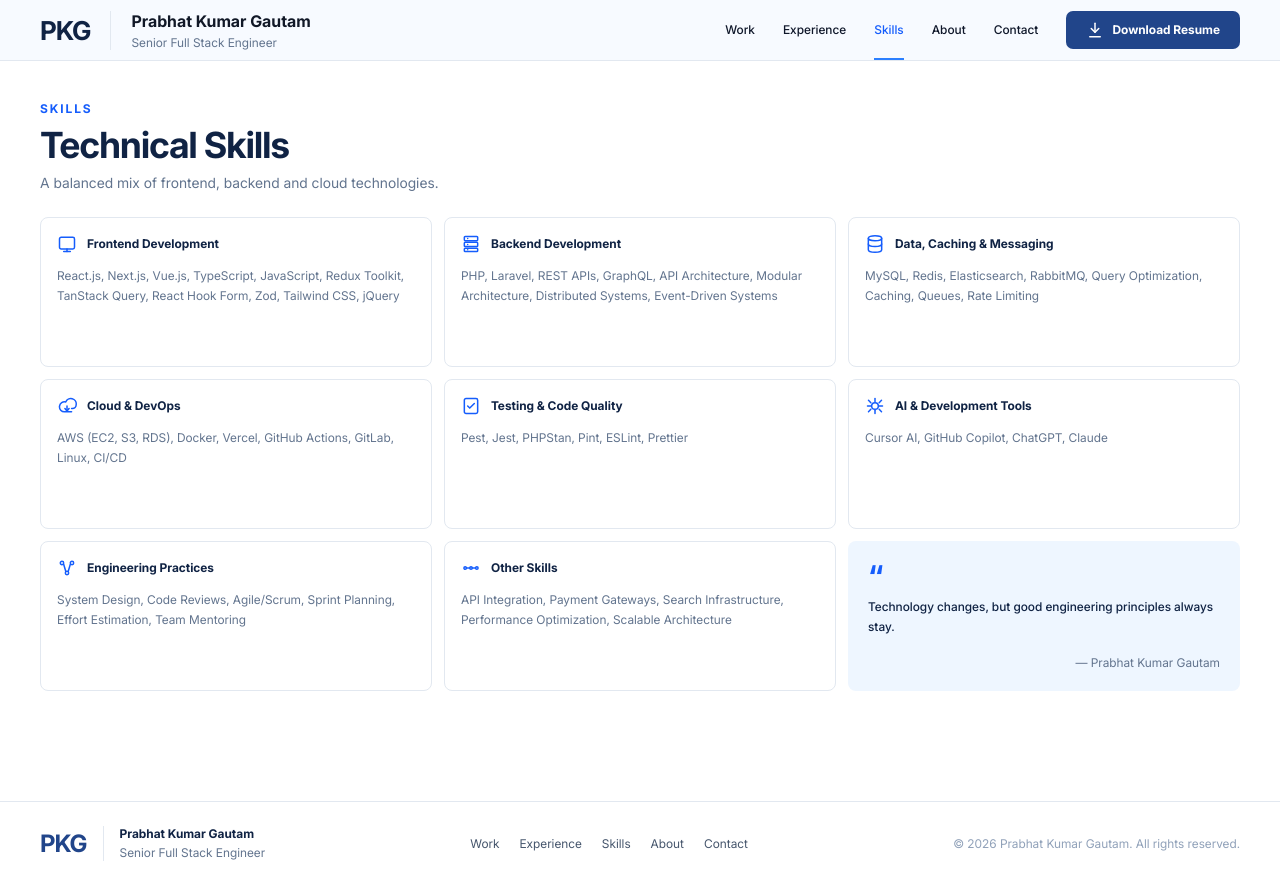
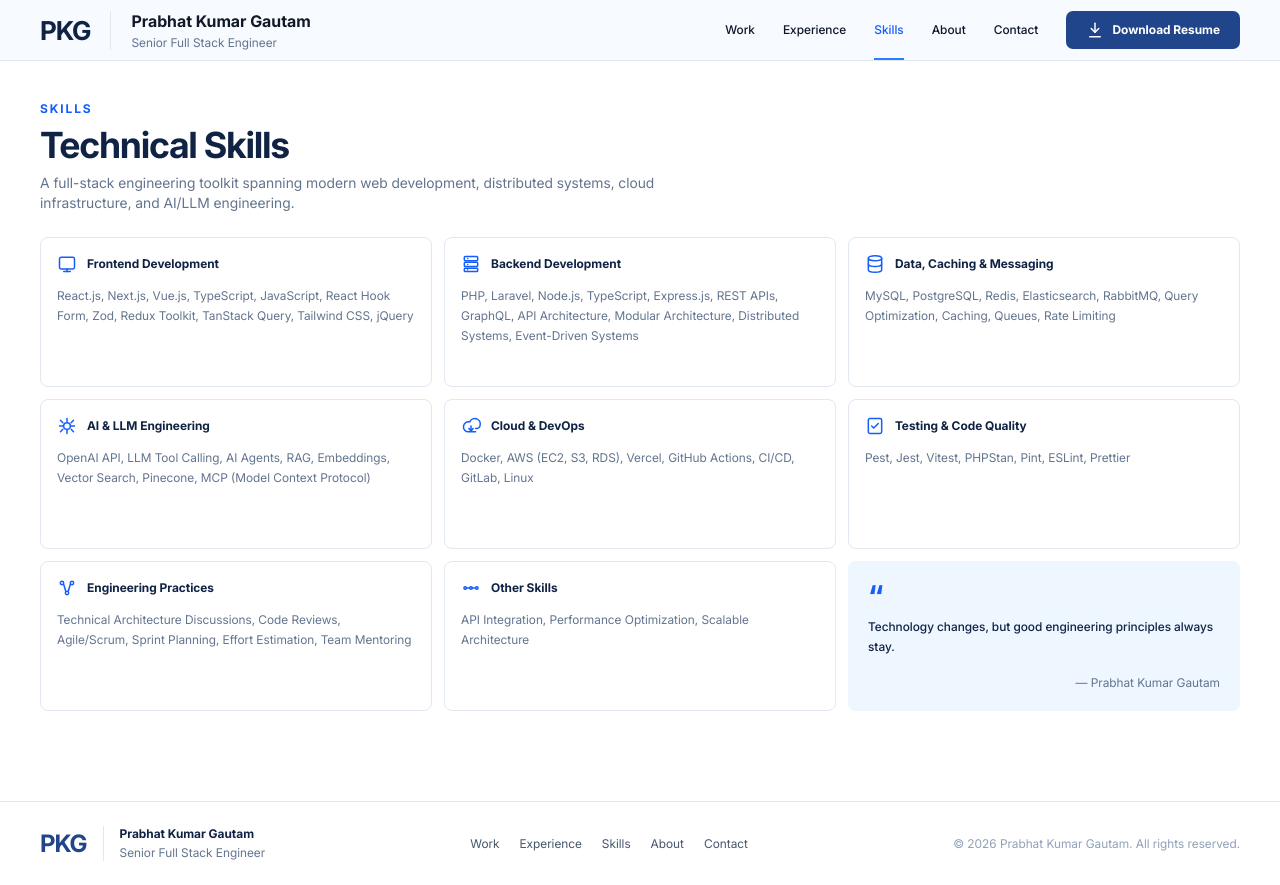
Before and after one commit to prabhat7d/portfolio, a React app: page /skills in a window 1280 px wide. Built offline with nearby package versions, Linux system fonts and the light colour scheme; the HTML template or start-up script is replaced by a standard one.

Commit message:
updated skills, resume

```diff
--- a/src/pages/Skills.tsx
+++ b/src/pages/Skills.tsx
@@ -19,7 +19,7 @@ const skillGroups = [
       </svg>
     ),
     skills:
-      "React.js, Next.js, Vue.js, TypeScript, JavaScript, Redux Toolkit, TanStack Query, React Hook Form, Zod, Tailwind CSS, jQuery",
+      "React.js, Next.js, Vue.js, TypeScript, JavaScript, React Hook Form, Zod, Redux Toolkit, TanStack Query, Tailwind CSS, jQuery",
   },
   {
     title: "Backend Development",
@@ -44,7 +44,7 @@ const skillGroups = [
       </svg>
     ),
     skills:
-      "PHP, Laravel, REST APIs, GraphQL, API Architecture, Modular Architecture, Distributed Systems, Event-Driven Systems",
+      "PHP, Laravel, Node.js, TypeScript, Express.js, REST APIs, GraphQL, API Architecture, Modular Architecture, Distributed Systems, Event-Driven Systems",
   },
   {
     title: "Data, Caching & Messaging",
@@ -66,52 +66,10 @@ const skillGroups = [
       </svg>
     ),
     skills:
-      "MySQL, Redis, Elasticsearch, RabbitMQ, Query Optimization, Caching, Queues, Rate Limiting",
+      "MySQL, PostgreSQL, Redis, Elasticsearch, RabbitMQ, Query Optimization, Caching, Queues, Rate Limiting",
   },
   {
-    title: "Cloud & DevOps",
-    icon: (
-      <svg
-        width="20"
-        height="20"
-        viewBox="0 0 24 24"
-        fill="none"
-        stroke="currentColor"
-        strokeWidth="1.8"
-        strokeLinecap="round"
-        strokeLinejoin="round"
-        aria-hidden="true"
-      >
-        <path d="M17.5 19H9a6 6 0 1 1 1.5-11.8A6.5 6.5 0 0 1 23 10.5 4.5 4.5 0 0 1 18.5 15H17.5" />
-        <path d="M12 12v6" />
-        <path d="m9.5 15 2.5 3 2.5-3" />
-      </svg>
-    ),
-    skills:
-      "AWS (EC2, S3, RDS), Docker, Vercel, GitHub Actions, GitLab, Linux, CI/CD",
-  },
-  {
-    title: "Testing & Code Quality",
-    icon: (
-      <svg
-        width="20"
-        height="20"
-        viewBox="0 0 24 24"
-        fill="none"
-        stroke="currentColor"
-        strokeWidth="1.8"
-        strokeLinecap="round"
-        strokeLinejoin="round"
-        aria-hidden="true"
-      >
-        <rect x="4" y="3" width="16" height="18" rx="2" />
-        <path d="m8 12 2.5 2.5L16 9" />
-      </svg>
-    ),
-    skills: "Pest, Jest, PHPStan, Pint, ESLint, Prettier",
-  },
-  {
-    title: "AI & Development Tools",
+    title: "AI & LLM Engineering",
     icon: (
       <svg
         width="20"
@@ -135,7 +93,50 @@ const skillGroups = [
         <circle cx="12" cy="12" r="4" />
       </svg>
     ),
-    skills: "Cursor AI, GitHub Copilot, ChatGPT, Claude",
+    skills:
+      "OpenAI API, LLM Tool Calling, AI Agents, RAG, Embeddings, Vector Search, Pinecone, MCP (Model Context Protocol)",
+  },
+  {
+    title: "Cloud & DevOps",
+    icon: (
+      <svg
+        width="20"
+        height="20"
+        viewBox="0 0 24 24"
+        fill="none"
+        stroke="currentColor"
+        strokeWidth="1.8"
+        strokeLinecap="round"
+        strokeLinejoin="round"
+        aria-hidden="true"
+      >
+        <path d="M17.5 19H9a6 6 0 1 1 1.5-11.8A6.5 6.5 0 0 1 23 10.5 4.5 4.5 0 0 1 18.5 15H17.5" />
+        <path d="M12 12v6" />
+        <path d="m9.5 15 2.5 3 2.5-3" />
+      </svg>
+    ),
+    skills:
+      "Docker, AWS (EC2, S3, RDS), Vercel, GitHub Actions, CI/CD, GitLab, Linux",
+  },
+  {
+    title: "Testing & Code Quality",
+    icon: (
+      <svg
+        width="20"
+        height="20"
+        viewBox="0 0 24 24"
+        fill="none"
+        stroke="currentColor"
+        strokeWidth="1.8"
+        strokeLinecap="round"
+        strokeLinejoin="round"
+        aria-hidden="true"
+      >
+        <rect x="4" y="3" width="16" height="18" rx="2" />
+        <path d="m8 12 2.5 2.5L16 9" />
+      </svg>
+    ),
+    skills: "Pest, Jest, Vitest, PHPStan, Pint, ESLint, Prettier",
   },
   {
     title: "Engineering Practices",
@@ -159,7 +160,7 @@ const skillGroups = [
       </svg>
     ),
     skills:
-      "System Design, Code Reviews, Agile/Scrum, Sprint Planning, Effort Estimation, Team Mentoring",
+      "Technical Architecture Discussions, Code Reviews, Agile/Scrum, Sprint Planning, Effort Estimation, Team Mentoring",
   },
   {
     title: "Other Skills",
@@ -182,8 +183,7 @@ const skillGroups = [
         <path d="M13.5 12h4" />
       </svg>
     ),
-    skills:
-      "API Integration, Payment Gateways, Search Infrastructure, Performance Optimization, Scalable Architecture",
+    skills: "API Integration, Performance Optimization, Scalable Architecture",
   },
 ];
 
@@ -220,7 +220,8 @@ const Skills = () => {
           </h1>
 
           <p className="mt-2 max-w-2xl text-xs leading-5 text-slate-500 sm:text-sm">
-            A balanced mix of frontend, backend and cloud technologies.
+            A full-stack engineering toolkit spanning modern web development,
+            distributed systems, cloud infrastructure, and AI/LLM engineering.
           </p>
         </div>
 
--- a/src/pages/Work.tsx
+++ b/src/pages/Work.tsx
@@ -7,7 +7,7 @@ const projects = [
     name: "CoreNeural",
     category: "AI Data Protection Platform",
     description:
-      "Enterprise platform to control organizational data access to external AI models.",
+      "Enterprise AI data-protection platform controlling organizational data access to external AI models.",
     image: "/projects/coreneural.png",
     technologies: [
       "Next.js",
@@ -19,7 +19,7 @@ const projects = [
       "MySQL",
       "Redis",
       "AI",
-      "Rest API",
+      "REST API",
       "Context API",
       "Recharts",
       "Streaming",
@@ -28,6 +28,45 @@ const projects = [
     types: ["SaaS", "AI"],
     slug: "coreneural",
     link: "https://coreneural.com",
+  },
+  {
+    name: "AgentLab",
+    category: "AI Agent & MCP Laboratory",
+    description:
+      "AI agent laboratory demonstrating tool calling, agent loops, parallel and dependent tool execution, state management, and MCP integration.",
+    image: "/projects/agentlab.png",
+    technologies: [
+      "Node.js",
+      "TypeScript",
+      "OpenAI",
+      "Tool Calling",
+      "AI Agents",
+      "MCP",
+      "PostgreSQL",
+    ],
+    types: ["AI"],
+    slug: "agentlab",
+    link: "https://github.com/prabhat7d/agent-lab",
+  },
+  {
+    name: "D-RAG API",
+    category: "Document Retrieval-Augmented Generation API",
+    description:
+      "Backend-focused RAG API for document ingestion, embeddings, semantic retrieval, and vector search.",
+    image: "/projects/d-rag-api.png",
+    technologies: [
+      "Laravel",
+      "PHP",
+      "OpenAI",
+      "Pinecone",
+      "RAG",
+      "Embeddings",
+      "Vector Search",
+      "REST API",
+    ],
+    types: ["AI"],
+    slug: "d-rag-api",
+    link: "https://github.com/prabhat7d/d-rag-api",
   },
   {
     name: "Vola Analytics",
@@ -44,20 +83,41 @@ const projects = [
       "Laravel",
       "MySQL",
       "Redis",
-      "Rest API",
+      "REST API",
       "Context API",
       "Recharts",
       "MUI",
     ],
-    types: ["SaaS", "Marketing"],
+    types: ["Marketing"],
     slug: "vola-analytics",
     link: "#",
+  },
+  {
+    name: "Dealista",
+    category: "10M+ Product Dropshipping Platform",
+    description:
+      "High-scale dropshipping platform with marketplace integrations, product ingestion pipelines, search, and high-performance APIs.",
+    image: "/projects/dealista.png",
+    technologies: [
+      "Vue.js",
+      "Tailwind CSS",
+      "Laravel",
+      "MySQL",
+      "Redis",
+      "Elasticsearch",
+      "RabbitMQ",
+      "REST API",
+      "PIM",
+    ],
+    types: ["eCommerce"],
+    slug: "dealista",
+    link: "https://dealista.com",
   },
   {
     name: "Essenzì",
     category: "D2C Perfume Website",
     description:
-      "High-traffic storefront with optimized search and checkout workflows.",
+      "High-traffic D2C storefront with optimized search and checkout workflows.",
     image: "/projects/essenzi.png",
     technologies: [
       "Vue.js",
@@ -66,7 +126,7 @@ const projects = [
       "MySQL",
       "Redis",
       "Elasticsearch",
-      "Rest API",
+      "REST API",
       "Migration",
     ],
     types: ["eCommerce"],
@@ -77,32 +137,30 @@ const projects = [
     name: "DrillingParts",
     category: "B2B Marketplace",
     description:
-      "Marketplace platform with vendor workflows, tiered pricing and complex product flows.",
+      "B2B marketplace platform with vendor workflows, tiered pricing, and complex product flows.",
     image: "/projects/drilling-parts.png",
-    technologies: ["PHP", "MySQL", "JQuery", "Bootstrap", "Rest API"],
+    technologies: ["PHP", "MySQL", "jQuery", "Bootstrap", "REST API"],
     types: ["Marketplace", "eCommerce"],
     slug: "drilling-parts",
     link: "https://drillingparts.com",
   },
   {
-    name: "Dealista",
-    category: "10M+ Product Platform",
+    name: "Losung",
+    category: "Order Management System",
     description:
-      "Dropshipping platform with integrations, search and high-performance APIs.",
-    image: "/projects/dealista.png",
+      "Order management system with Shopify integration, dispatch workflows, tracking synchronization, and custom reporting dashboards.",
+    image: "/projects/losung.png",
     technologies: [
-      "Vue.js",
-      "Tailwind CSS",
       "Laravel",
+      "PHP",
       "MySQL",
-      "Redis",
-      "Elasticsearch",
-      "Rest API",
-      "PIM",
+      "Shopify",
+      "REST API",
+      "Order Management",
     ],
-    types: ["eCommerce"],
-    slug: "dealista",
-    link: "https://dealista.com",
+    types: ["SaaS", "eCommerce"],
+    slug: "losung",
+    link: "https://losung360.com/ship-maxx",
   },
 ];
 
--- a/src/sections/ExperienceAndStack.tsx
+++ b/src/sections/ExperienceAndStack.tsx
@@ -47,7 +47,7 @@ const techStack = [
   },
   {
     category: "Backend",
-    technologies: "PHP, Laravel, REST APIs, GraphQL",
+    technologies: "PHP, Laravel, Node.js, REST APIs, GraphQL",
     icon: (
       <svg
         width="24"
@@ -68,7 +68,7 @@ const techStack = [
   },
   {
     category: "Data & Infrastructure",
-    technologies: "MySQL, Redis, Elasticsearch, RabbitMQ",
+    technologies: "MySQL, PostgreSQL, Redis, Elasticsearch, RabbitMQ",
     icon: (
       <svg
         width="24"
```
Also changed, not shown: public/projects/losung.png (added), 1 other file (tests, documents, lock files or other folders).
